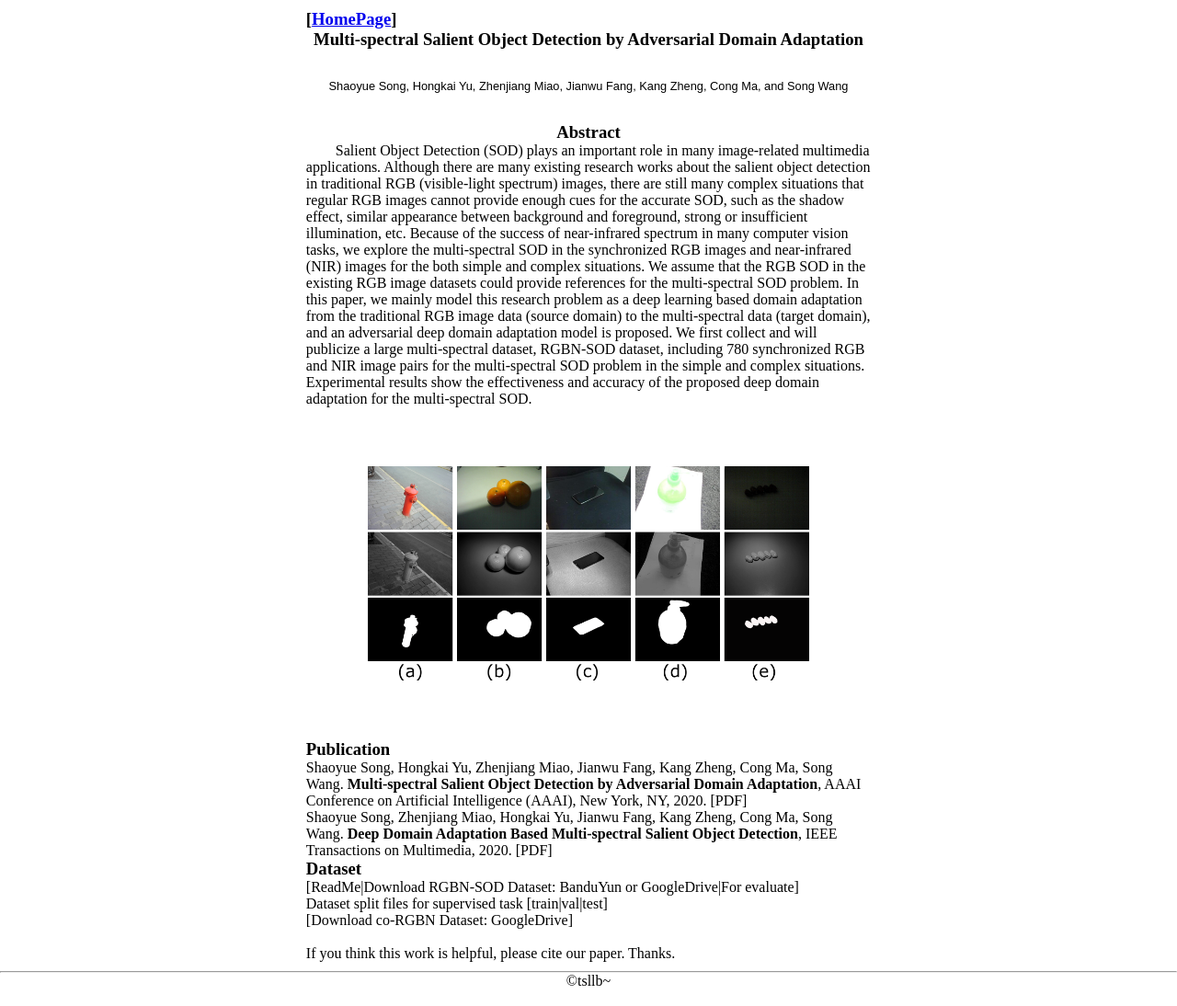
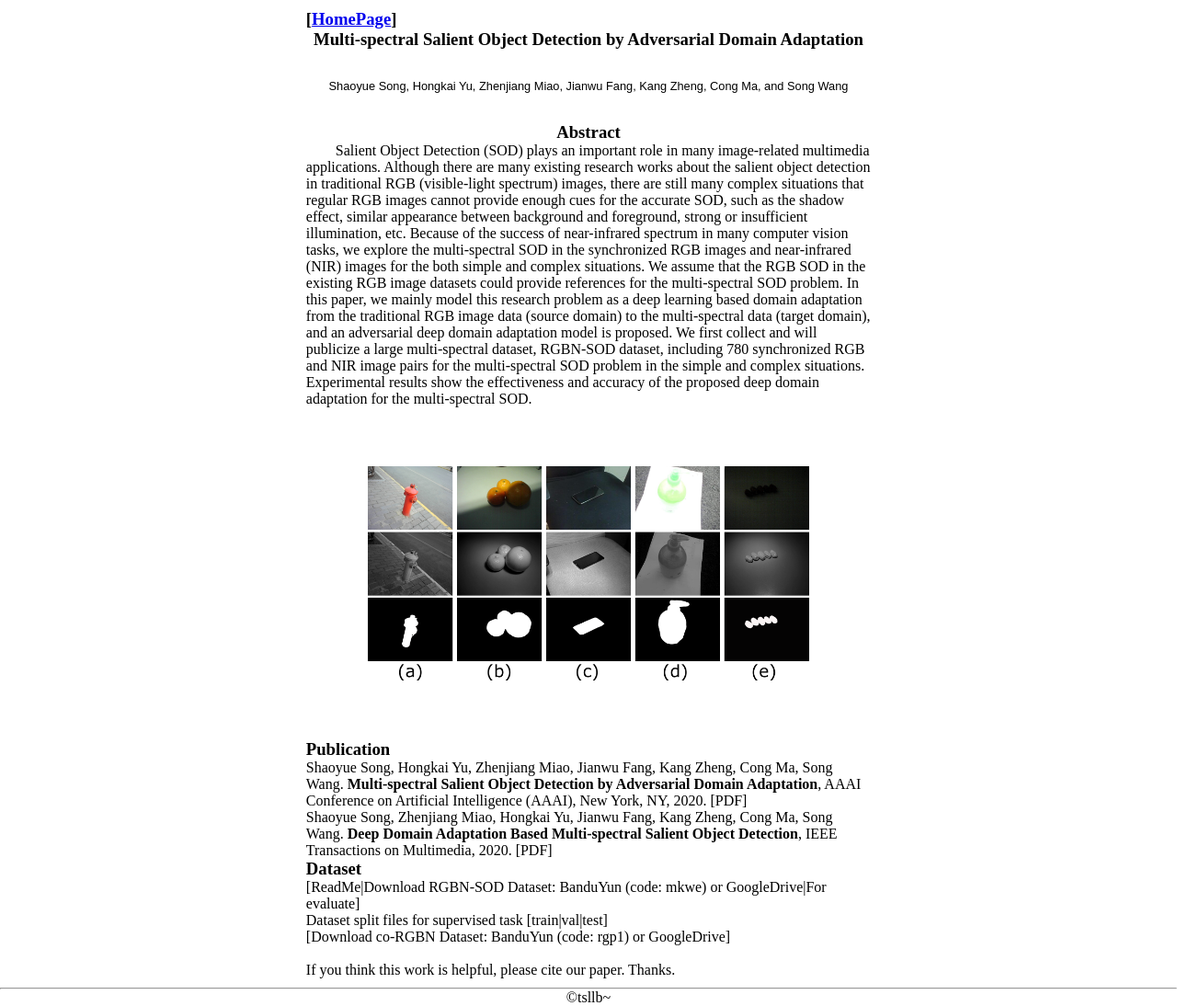
Before and after one commit to tsllb/tsllb.github.io, a plain HTML site: page MultiSOD.html in a window 1280 px wide. Shown: the whole page at 92% size. Drawn offline with Linux system fonts and the light colour scheme.

Commit message:
Update MultiSOD.html

```diff
--- a/MultiSOD.html
+++ b/MultiSOD.html
@@ -131,9 +131,9 @@
                 <section>
                     <h3 class="Otherh3">Dataset</h3>
                 <li>
-                   <p>[<a href="document/readme_dataset.txt">ReadMe</a>|Download RGBN-SOD Dataset: <a href="https://pan.baidu.com/s/1Xt6HSvuOQNelf7up1JFjzA">BanduYun</a> or <a href="https://drive.google.com/file/d/1eq11w7Fv48sDS645nRIXs7yp6B29RGzP/view?usp=sharing">GoogleDrive</a>|For <a href="http://cis.csuohio.edu/~h.yu/AAAI2018.html">evaluate</a>]</p>
+                   <p>[<a href="document/readme_dataset.txt">ReadMe</a>|Download RGBN-SOD Dataset: <a href="https://pan.baidu.com/s/1Xt6HSvuOQNelf7up1JFjzA">BanduYun</a> (code: mkwe) or <a href="https://drive.google.com/file/d/1eq11w7Fv48sDS645nRIXs7yp6B29RGzP/view?usp=sharing">GoogleDrive</a>|For <a href="http://cis.csuohio.edu/~h.yu/AAAI2018.html">evaluate</a>]</p>
                    <p>Dataset split files for supervised task [<a href="document/train.txt">train</a>|<a href="document/val.txt">val</a>|<a href="document/test.txt">test</a>]</p>
-                  <p>[Download co-RGBN Dataset: <a href="https://drive.google.com/file/d/1AQM6a-rpPrBwFeh981S9yxtq8AxHkENl/view?usp=sharing">GoogleDrive</a>]</p>
+                  <p>[Download co-RGBN Dataset: <a href="https://pan.baidu.com/s/1_oJB0DeJOizOUi-L6SFKBQ">BanduYun</a> (code: rgp1) or <a href="https://drive.google.com/file/d/1AQM6a-rpPrBwFeh981S9yxtq8AxHkENl/view?usp=sharing">GoogleDrive</a>]</p>
 
                    <br>If you think this work is helpful, please cite our paper. Thanks.
                 </li>
```
